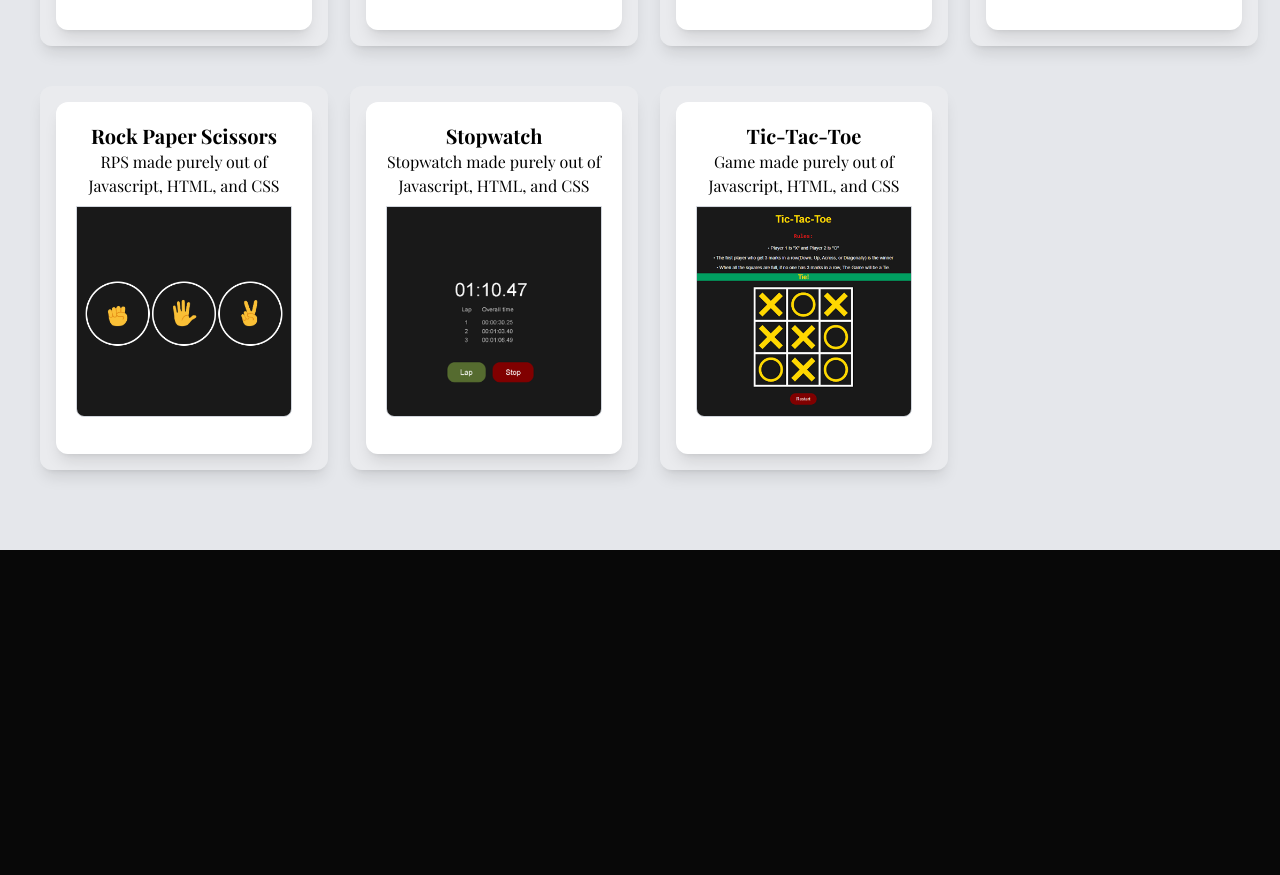
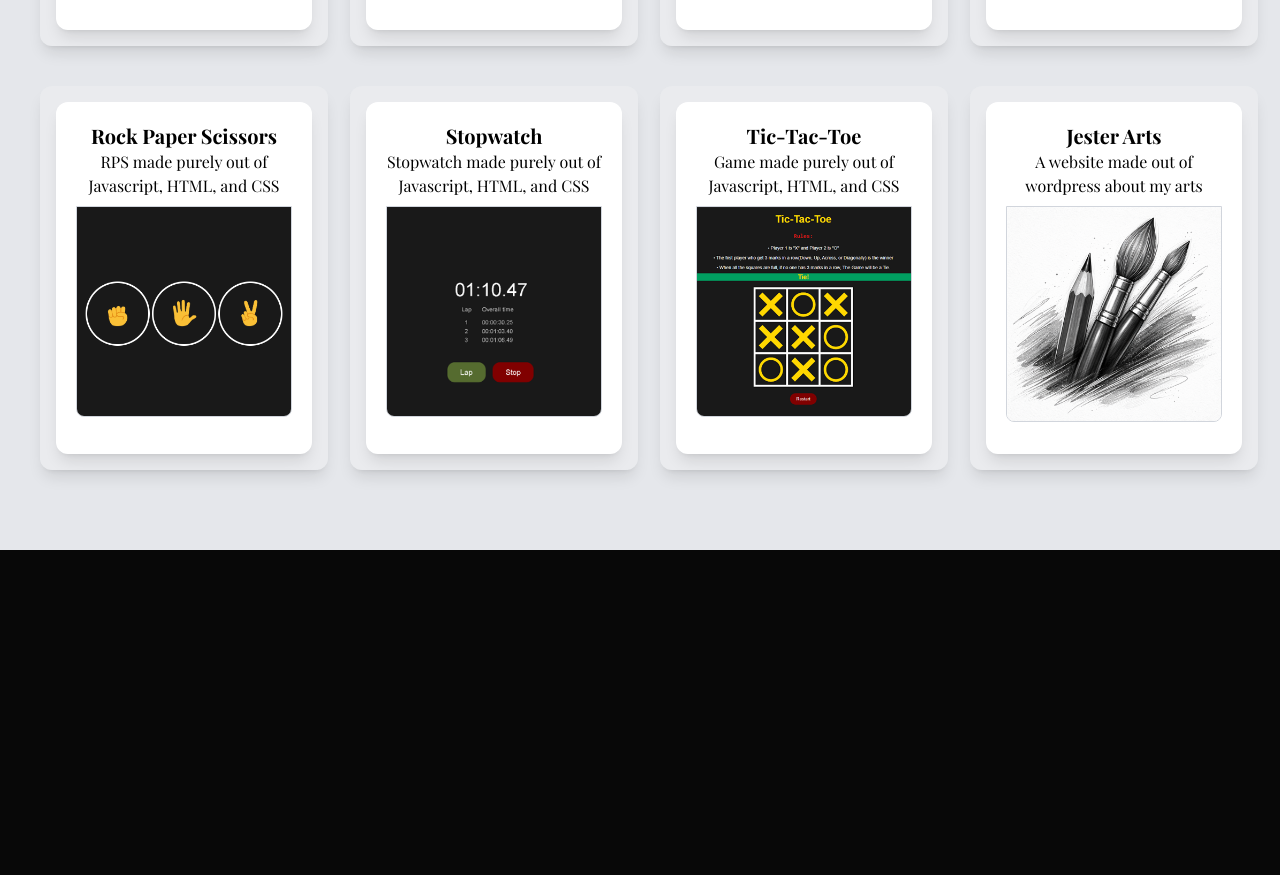
Before and after one commit to AtheoJester23/my_portfolio, a React (Vite) app: page / in a window 1280 px wide. Shown: the part 4335-5210 px from the top of the page. Built offline with nearby package versions, Linux system fonts and the light colour scheme; a web font is replaced by a local one.

Commit message:
feat: add new project

```diff
--- a/src/components/Home_Sections/Projects.tsx
+++ b/src/components/Home_Sections/Projects.tsx
@@ -40,6 +40,9 @@ export const Projects = () => {
                 <div className="grid place-items-center">
                     <ProjectItem link="https://atheojester23.github.io/Tic-Tac-Toe/" title="Tic-Tac-Toe" desc="Game made purely out of Javascript, HTML, and CSS" img="/p9.png"/>
                 </div>
+                <div className="grid place-items-center">
+                    <ProjectItem link="https://jesterarts0.wordpress.com/" title="Jester Arts" desc="A website made out of wordpress about my arts" img="/p16.png"/>
+                </div>
             </div>
         </div>
     );
```
Also changed, not shown: public/p16.png (added).
